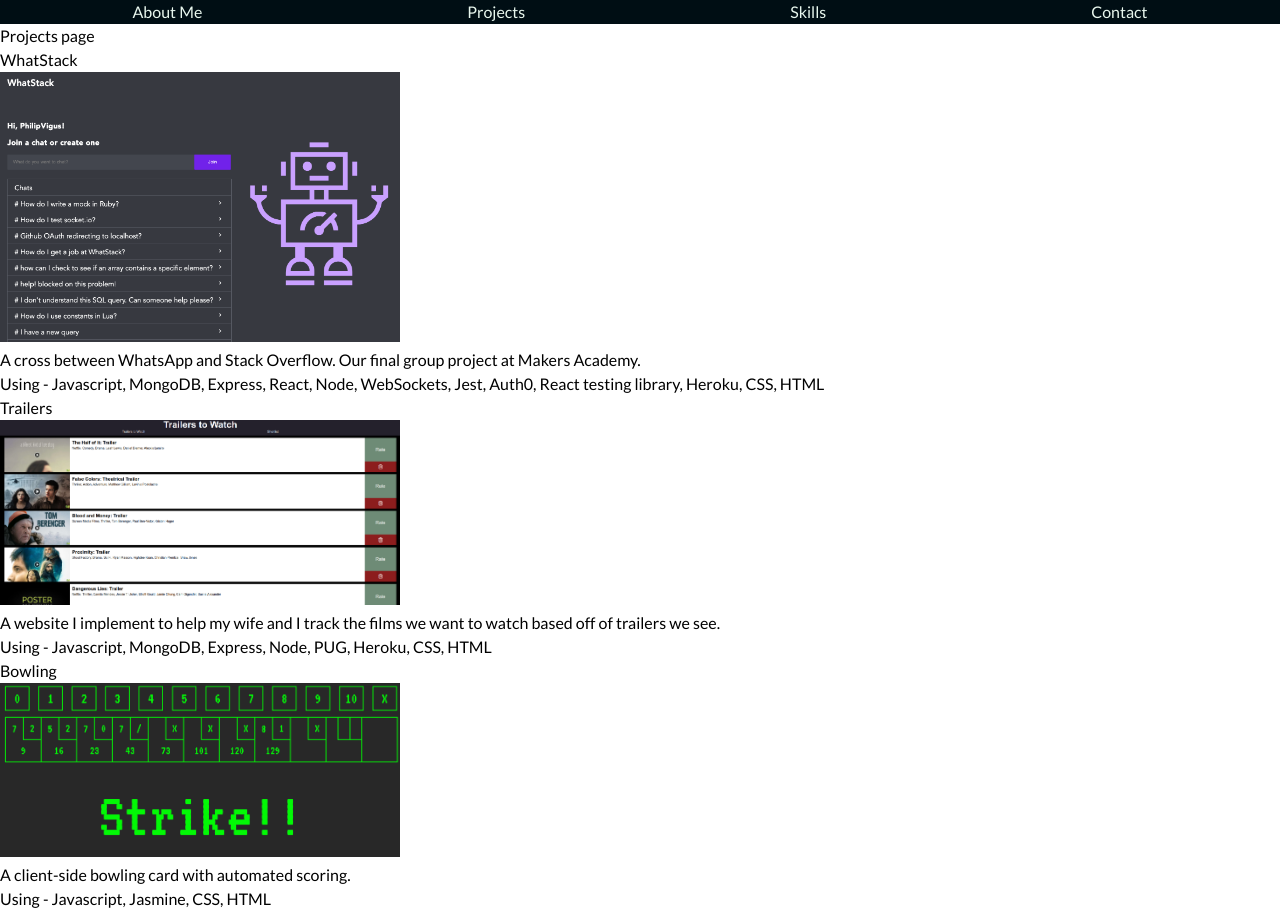
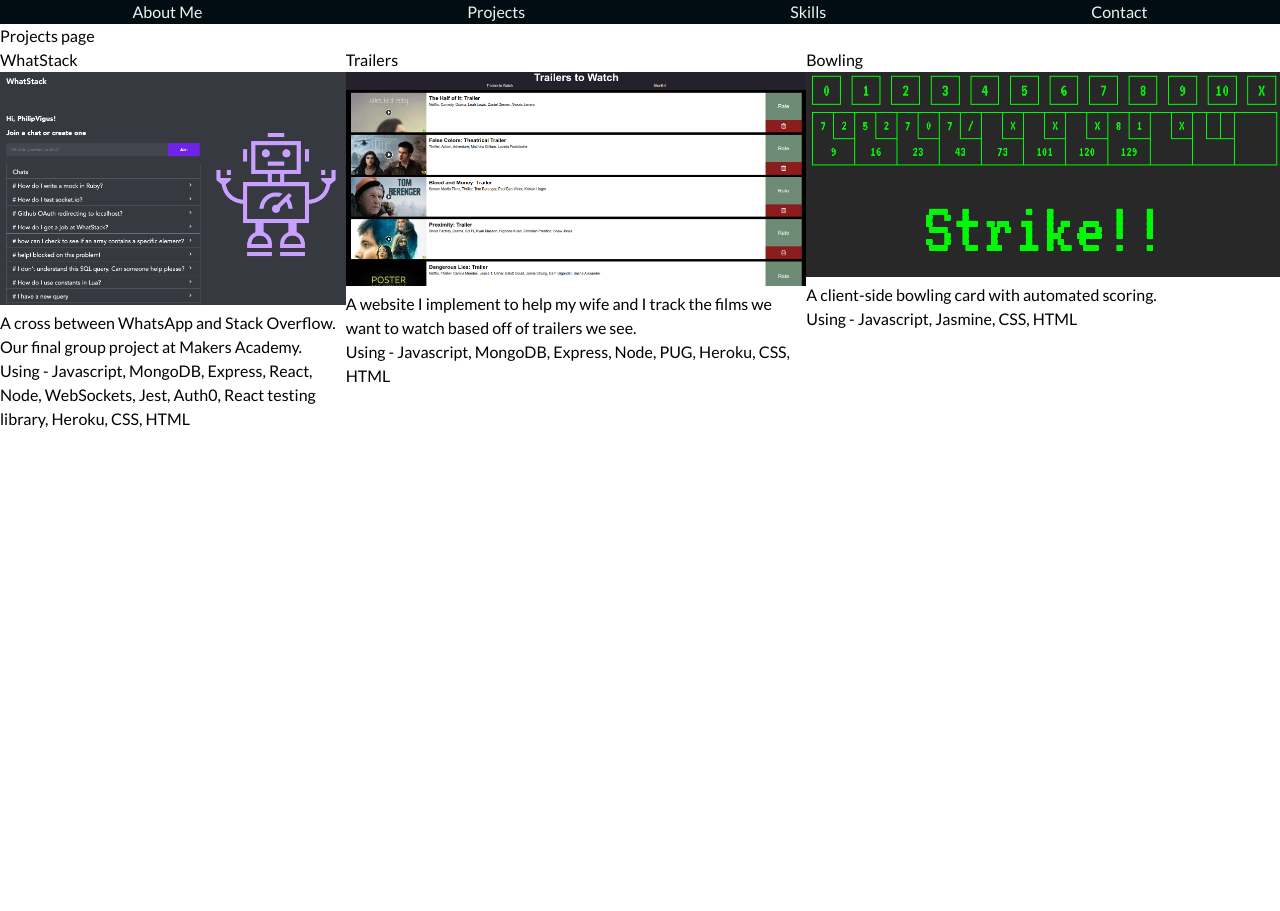
Before and after one commit to PhilipVigus/dev-portfolio, a React (Create React App) app: page /projects in a window 1280 px wide. After the commit the page ends 800 px from the top, so only its background shows below. Built offline with nearby package versions, Linux system fonts and the light colour scheme.

Commit message:
Add Projects css file and initial styling

```diff
--- /dev/null
+++ b/src/components/projects.css
@@ -0,0 +1,3 @@
+.project-summaries-container {
+  display: flex;
+}
--- a/src/components/projects.jsx
+++ b/src/components/projects.jsx
@@ -1,14 +1,16 @@
 import React from "react";
+import "./projects.css";
 
 function Projects() {
   return (
     <div>
       Projects page
+      <div className="project-summaries-container">
         <div>
           WhatStack
           <div>
             <img
-            width="400px"
+              width="100%"
               src="./whatstack-screenshot.png"
               alt="whatstack project screenshot"
             />
@@ -26,14 +28,14 @@ function Projects() {
           Trailers
           <div>
             <img
-            width="400px"
+              width="100%"
               src="./trailers-screenshot.png"
               alt="trailers project screenshot"
             />
           </div>
           <div>
-          A website I implement to help my wife and I track the films we want to
-          watch based off of trailers we see.
+            A website I implement to help my wife and I track the films we want
+            to watch based off of trailers we see.
           </div>
           <div>
             Using - Javascript, MongoDB, Express, Node, PUG, Heroku, CSS, HTML
@@ -43,7 +45,7 @@ function Projects() {
           Bowling
           <div>
             <img
-            width="400px"
+              width="100%"
               src="./bowling-screenshot.png"
               alt="bowling project screenshot"
             />
@@ -52,6 +54,7 @@ function Projects() {
           <div>Using - Javascript, Jasmine, CSS, HTML</div>
         </div>
       </div>
+    </div>
   );
 }
 
```
Lines whose indentation alone changed are shown as unchanged.
